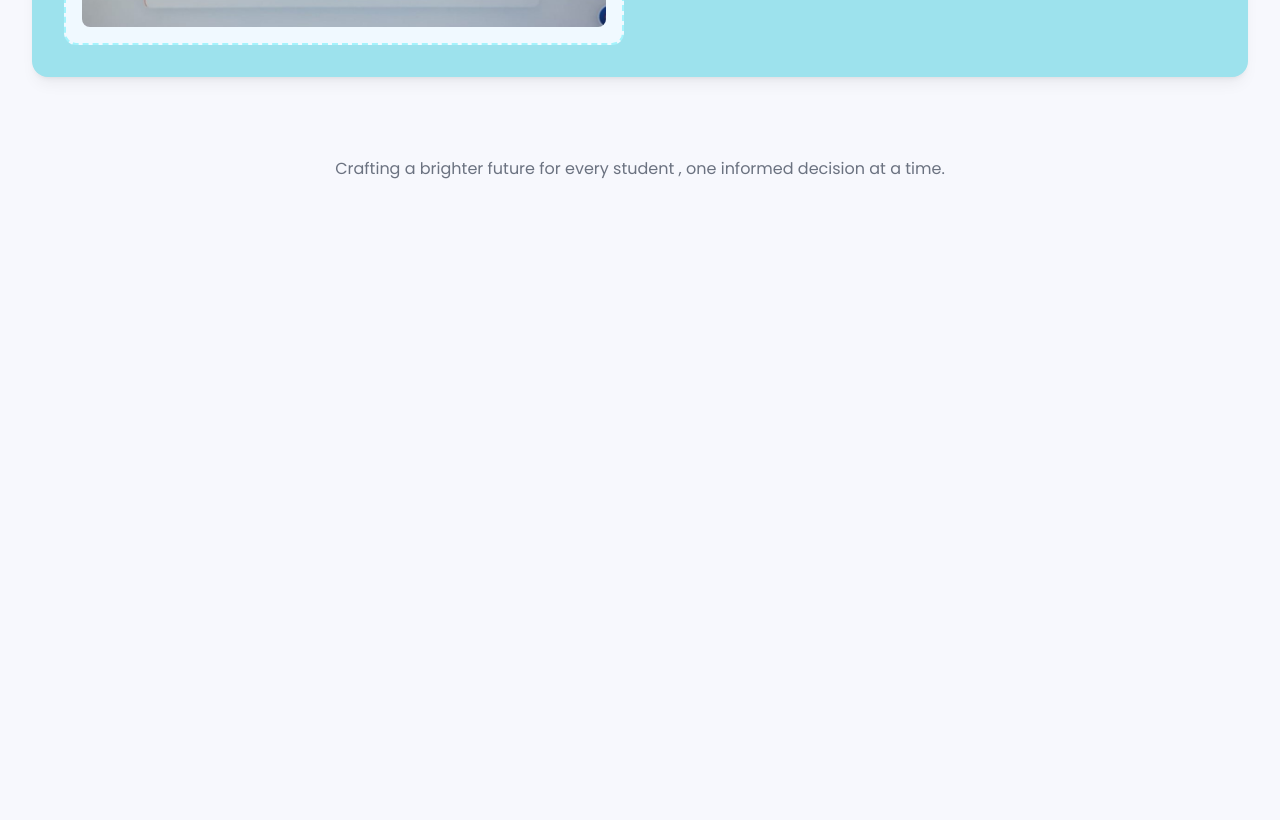
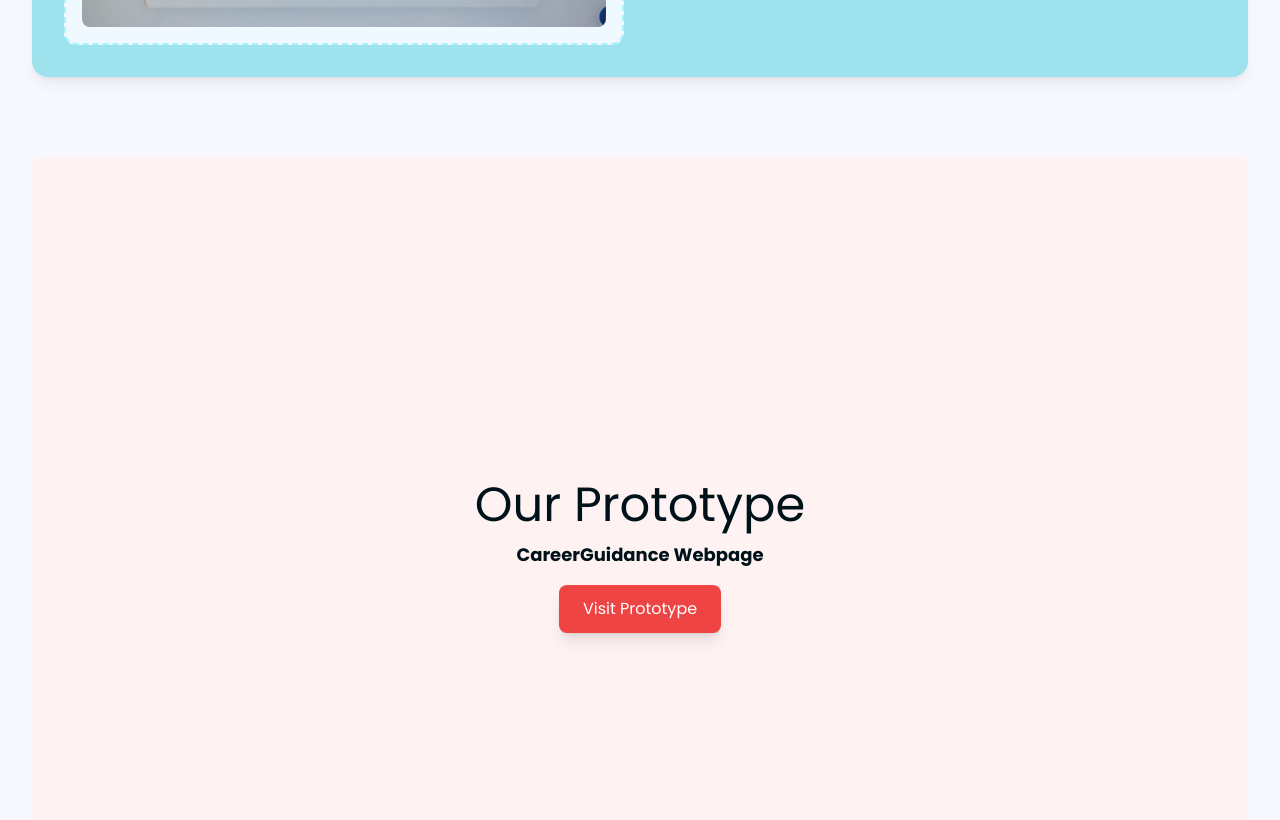
Before and after one commit to kishor-2646/prototypeDescription, a plain HTML site: page index.html in a window 1280 px wide. Shown: the part 5980-6800 px from the top of the page. Before the commit the page ends 6225 px from the top, so only its background shows below. Drawn offline with nearby package versions, Linux system fonts and the light colour scheme.

Commit message:
added prototype link

```diff
--- a/index.html
+++ b/index.html
@@ -231,6 +231,17 @@
                     </div>
                 </div>
             </section>
+
+             <div class="flex flex-col items-center justify-center text-center p-6 rounded-lg bg-red-50 w-full min-h-screen">
+    <div class="text-5xl mb-3">Our Prototype</div>
+    <h3 class="text-lg font-bold mb-4">CareerGuidance Webpage</h3>
+
+    <!-- Add your webpage link here -->
+    <a href="https://career-guidance-jk.netlify.app/" target="_blank"
+       class="px-6 py-3 bg-red-500 text-white rounded-lg shadow-lg hover:bg-red-600 transition">
+        Visit Prototype
+    </a>
+</div>
         </main>
 
         <footer class="text-center mt-20 mb-8">
```
